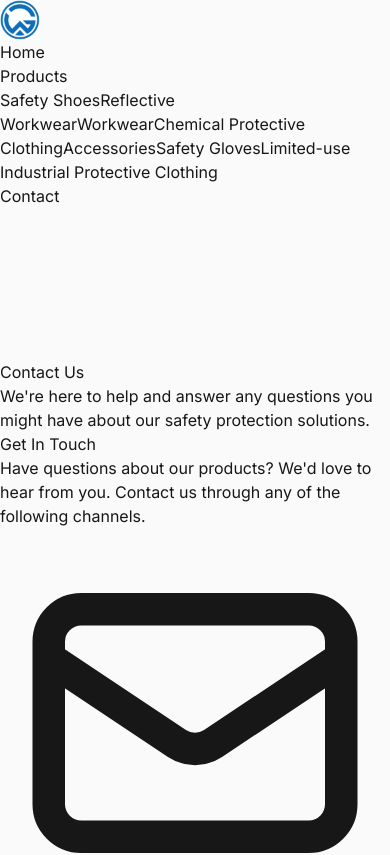
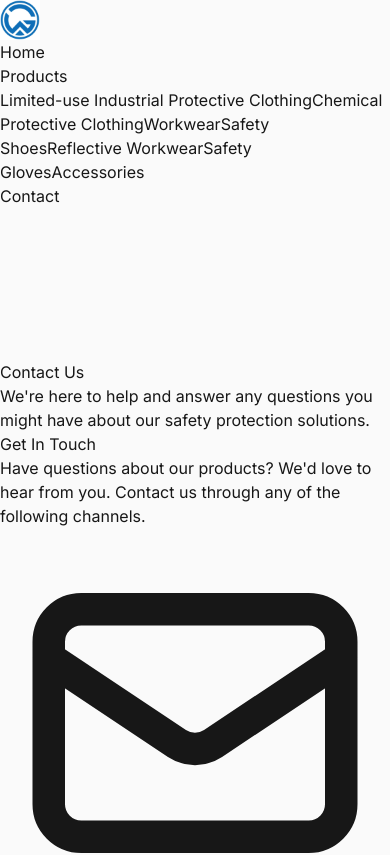
Before and after one commit to ltwlp/web_gatherwell, a Next.js app: page /contact in a window 390 px wide. Shown: the top 855 px of the page. Built offline with nearby package versions, Linux system fonts and the light colour scheme.

Commit message:
refactor: optimize navbar layout and mobile menu button position

```diff
--- a/src/components/Navbar.tsx
+++ b/src/components/Navbar.tsx
@@ -4,9 +4,20 @@ import Link from 'next/link'
 import Image from 'next/image'
 import { Category } from '@/types'
 
-// 定义产品数据
 const productData: { categories: Category[] } = {
   categories: [
+    {
+      id: 'limited-use',
+      name: 'Limited-use Industrial Protective Clothing',
+    },
+    {
+      id: 'chemical-protective',
+      name: 'Chemical Protective Clothing',
+    },
+    {
+      id: 'workwear',
+      name: 'Workwear',
+    },
     {
       id: 'safety-shoes',
       name: 'Safety Shoes',
@@ -16,24 +27,12 @@ const productData: { categories: Category[] } = {
       name: 'Reflective Workwear',
     },
     {
-      id: 'workwear',
-      name: 'Workwear',
-    },
-    {
-      id: 'chemical-protective',
-      name: 'Chemical Protective Clothing',
+      id: 'safety-gloves',
+      name: 'Safety Gloves',
     },
     {
       id: 'accessories',
       name: 'Accessories',
-    },
-    {
-      id: 'safety-gloves',
-      name: 'Safety Gloves',
-    },
-    {
-      id: 'limited-use',
-      name: 'Limited-use Industrial Protective Clothing',
     },
   ]
 }
@@ -43,52 +42,51 @@ export default function Navbar() {
   const [showProducts, setShowProducts] = useState(false)
   const [showMobileProducts, setShowMobileProducts] = useState(false)
 
-  // 添加关闭菜单的处理函数
   const handleCloseMenu = () => {
     setIsOpen(false)
     setShowMobileProducts(false)
   }
 
   return (
-<nav className="fixed top-0 left-0 right-0 z-50 bg-white shadow-md">
+    <nav className="fixed top-0 left-0 right-0 z-50 bg-white shadow-md">
       <div className="max-w-screen-2xl mx-auto px-4 sm:px-6 lg:px-8">
         <div className="flex justify-between items-center h-16">
           {/* Logo */}
-          <Link href="/" className="flex items-center">
-            <Image src="/images/logo-m.jpg" alt="Logo" width={40} height={40} className="object-contain"  />
-          </Link>
+          <div className="flex items-center">
+            <Link href="/" className="flex items-center">
+              <Image src="/images/logo-m.jpg" alt="Logo" width={40} height={40} className="object-contain" />
+            </Link>
+          </div>
 
           {/* Desktop Navigation */}
-          <div className="hidden md:flex items-center space-x-8">
+          <div className="hidden md:flex items-center space-x-12">
             <Link href="/" className="text-gray-900 hover:text-blue-600">
               Home
             </Link>
 
             {/* Products Dropdown */}
             <div
-              className="relative group"
+              className="relative"
               onMouseEnter={() => setShowProducts(true)}
               onMouseLeave={() => setShowProducts(false)}
             >
-              <button
-                className="text-gray-900 hover:text-blue-600 py-2"
-              >
+              <button className="text-gray-900 hover:text-blue-600 py-2">
                 Products
               </button>
 
               {/* Dropdown Menu */}
               <div
-                className={`absolute top-full left-0 w-64 bg-white shadow-lg rounded-lg py-2 mt-1 transition-all duration-200 ${
+                className={`absolute top-full left-1/2 transform -translate-x-1/2 w-80 bg-white shadow-lg rounded-lg py-2 mt-1 transition-all duration-200 ${
                   showProducts
-                    ? 'opacity-100 visible transform translate-y-0'
-                    : 'opacity-0 invisible transform -translate-y-2'
+                    ? 'opacity-100 visible translate-y-0'
+                    : 'opacity-0 invisible -translate-y-2'
                 }`}
               >
                 {productData.categories.map((category: Category) => (
                   <Link
                     key={category.id}
                     href={`/products/${category.id}`}
-                    className="block px-4 py-2 text-gray-900 hover:bg-gray-50 hover:text-blue-600"
+                    className="block px-4 py-2 text-gray-900 hover:bg-gray-50 hover:text-blue-600 whitespace-normal"
                   >
                     {category.name}
                   </Link>
```
